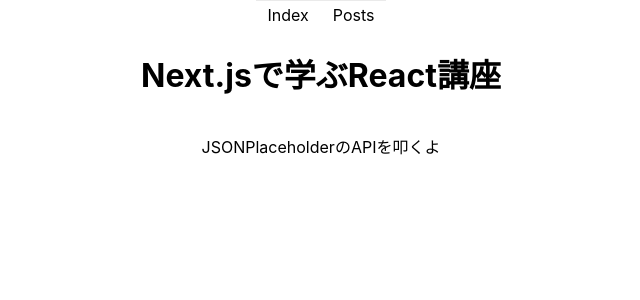
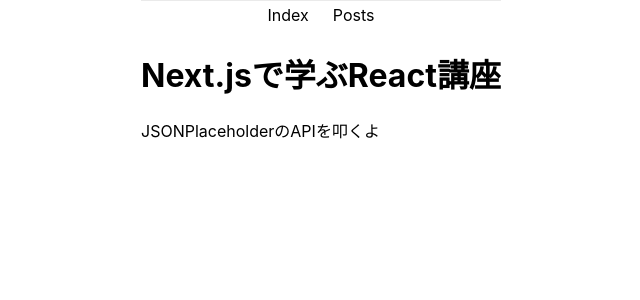
Before and after one commit to nobuo1234/study-react, a Next.js app: page / in a window 1280 px wide. Shown: the top 300 px of the page, without its empty margins (319-959 px from the left). Built offline with nearby package versions, Linux system fonts and the light colour scheme.

Commit message:
Layoutをコンポーネントを使ってまとめた

```diff
--- /dev/null
+++ b/src/components/Layout/index.jsx
@@ -0,0 +1,5 @@
+import classes from "src/components/Layout/Layout.module.css";
+
+export const Layout = (props) => {
+	return <div className={classes.container}>{props.children}</div>;
+};
--- a/src/pages/_app.jsx
+++ b/src/pages/_app.jsx
@@ -1,5 +1,6 @@
 import "src/styles/globals.css";
 import Head from "next/head";
+import { Layout } from "src/components/Layout";
 
 const MyApp = ({ Component, pageProps }) => {
 	return (
@@ -7,7 +8,9 @@
 			<Head>
 				<link rel="stylesheet" href="/favicon.ico" />
 			</Head>
-			<Component {...pageProps} />
+			<Layout>
+				<Component {...pageProps} />
+			</Layout>
 		</>
 	);
 };
--- a/src/pages/index.jsx
+++ b/src/pages/index.jsx
@@ -1,9 +1,8 @@
-import styles from "src/styles/Home.module.css";
 import { Header } from "src/components/Header";
 
 const About = () => {
 	return (
-		<div className={styles.container}>
+		<div>
 			<Header />
 			<h1>Next.jsで学ぶReact講座</h1>
 			<p>JSONPlaceholderのAPIを叩くよ</p>
--- a/src/pages/posts/[id]/index.jsx
+++ b/src/pages/posts/[id]/index.jsx
@@ -1,4 +1,3 @@
-import styles from "src/styles/Home.module.css";
 import { Header } from "src/components/Header";
 import { usePost } from "src/hooks/usePost";
 import { Post } from "src/components/Post";
@@ -8,7 +7,7 @@
 	console.log({ post, user, error, isLoading });
 
 	return (
-		<div className={styles.container}>
+		<div>
 			<Header />
 			<Post />
 		</div>
--- a/src/pages/posts/index.jsx
+++ b/src/pages/posts/index.jsx
@@ -1,13 +1,12 @@
-import styles from "src/styles/Home.module.css";
 import { Header } from "src/components/Header";
 import { Posts as PostsCompornent } from "src/components/Posts";
 
 const Posts = () => {
 	return (
-		<div className={styles.container}>
+		<div>
 			<Header />
 
-			<Posts />
+			<PostsCompornent />
 		</div>
 	);
 };
```
Also changed, not shown: src/components/Layout/Layout.module.css (renamed from src/styles/Home.module.css).
